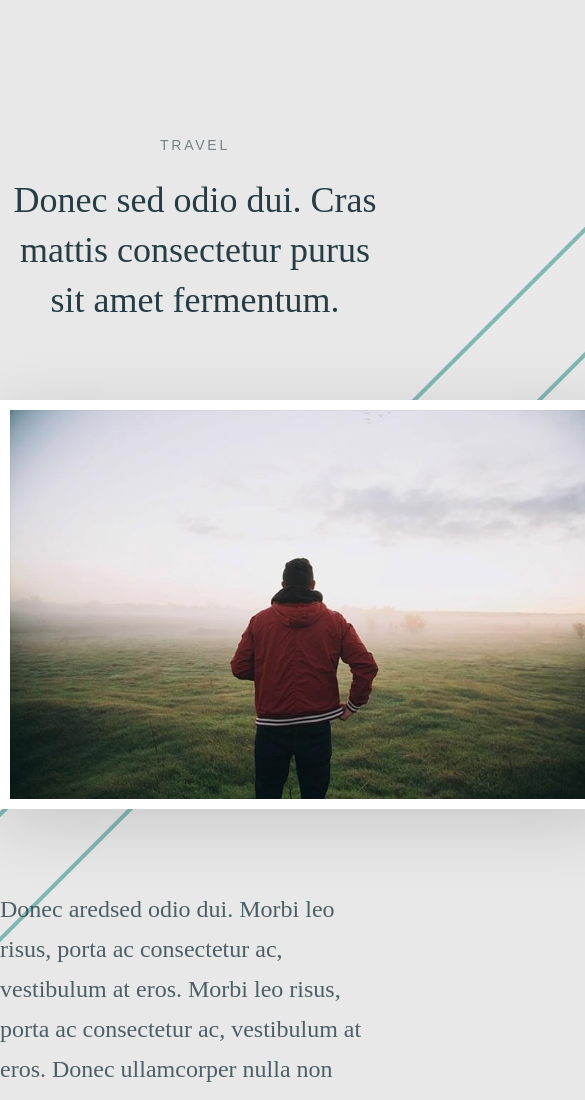
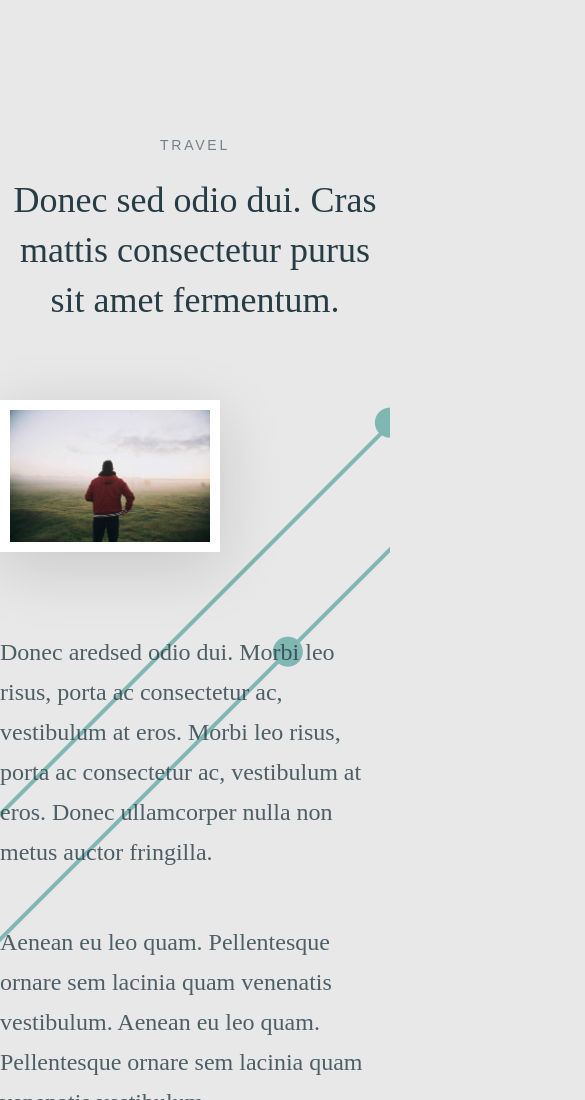
Before and after one commit to wildchk/hot, a plain HTML site: page index.html in a window 390 px wide. Shown: the top 1100 px of the page, 585 px wide, since content can reach past the window. Drawn offline with Linux system fonts and the light colour scheme.

Commit message:
Update style.css

```diff
--- a/css/style.css
+++ b/css/style.css
@@ -86,7 +86,7 @@ body {
         display: inline-block;
     }
     .img img{
-        max-width: 590px;
+        max-width: 200px;
     }
 }
 .information {
```
